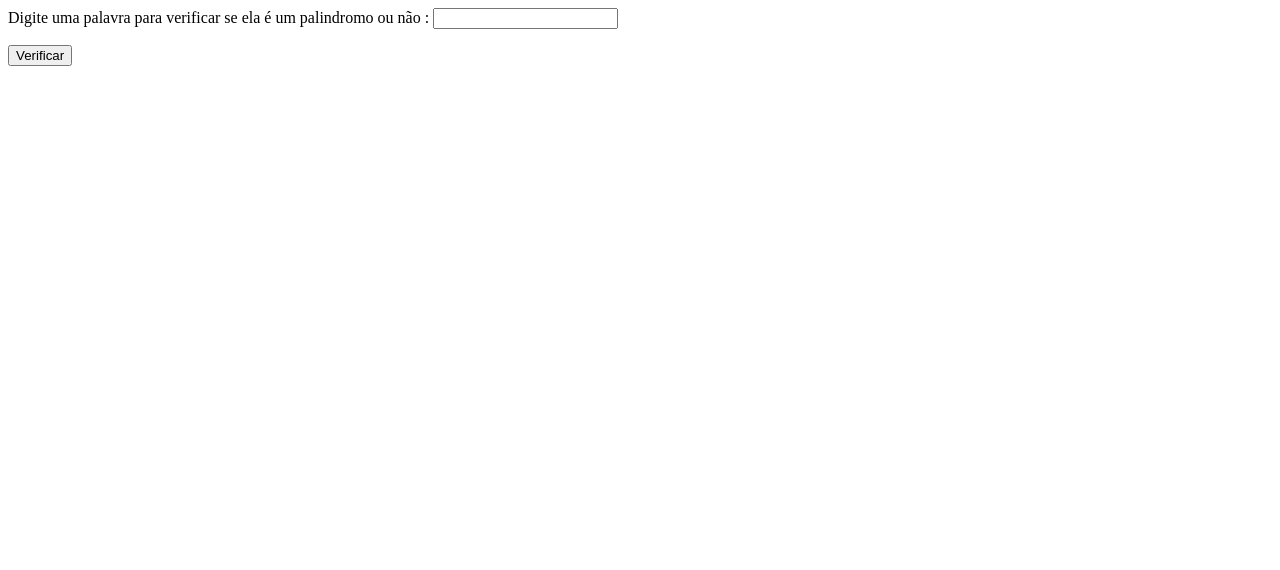
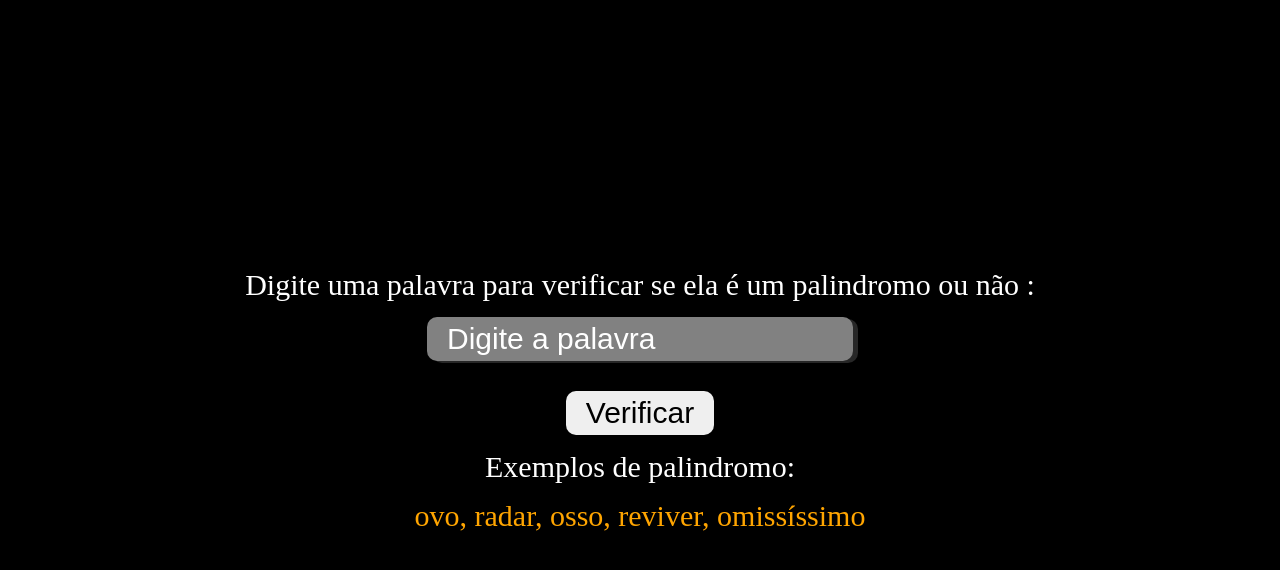
Before and after one commit to AllanR1991/alura-palindromo-functionExpression_functionDeclaration, a plain HTML site: page index.html in a window 1280 px wide. Drawn offline with Linux system fonts and the light colour scheme.

Commit message:
Inserido folha de estilo e alguns spans informativos

```diff
--- a/index.html
+++ b/index.html
@@ -5,13 +5,21 @@
     <meta name="viewport" content="width=device-width, initial-scale=1.0">
     <title>Palindromo</title>
     <script src="app/palindromo.js" defer></script>
+    <link rel="stylesheet" href="style.css">
 </head>
 <body>
     <form action="">
         <label for="palindromo">Digite uma palavra para verificar se ela é um palindromo ou não :</label>
-        <input type="text" name="palindromo" id="palavra">
+        <input type="text" name="palindromo" id="palavra" placeholder="Digite a palavra">
         <p></p>
         <button>Verificar</button>
+        <span>
+            Exemplos de palindromo:
+        </span>
+        <span class="exemplo">
+            ovo, radar, osso, reviver, omissíssimo
+        </span>
+
     </form>
 </body>
 </html>
```
